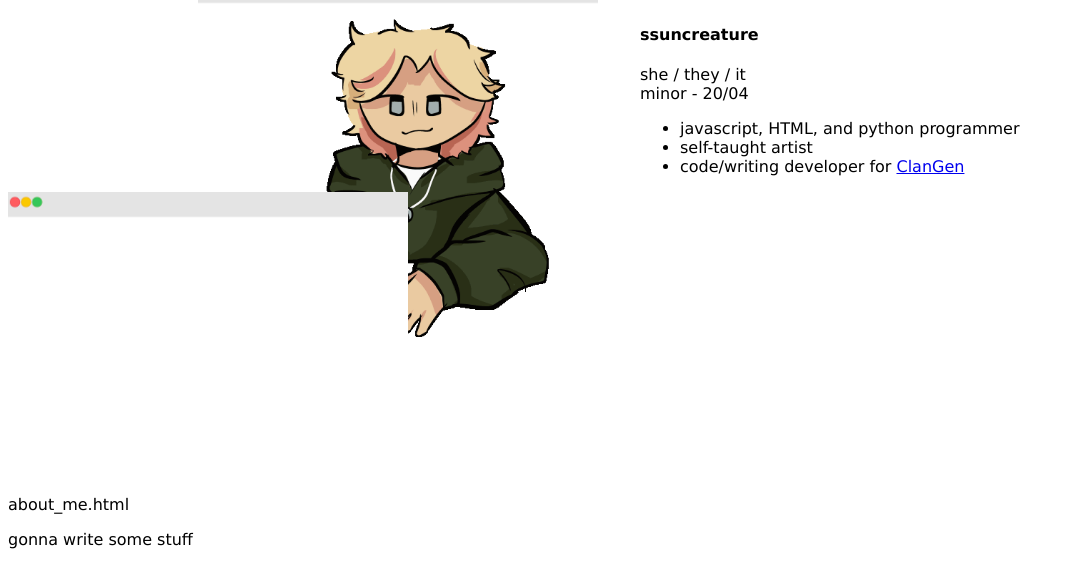
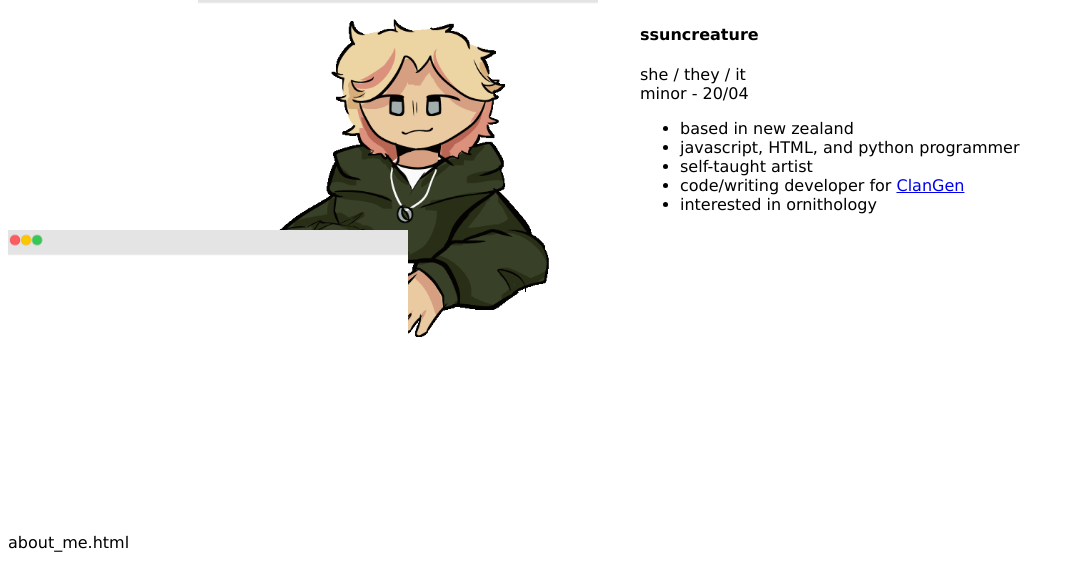
Before and after one commit to Ssuncreature/ssuncreature, a plain HTML site: page index.html in a window 1280 px wide. Shown: the part 30-592 px from the top of the page, without its empty margins (0-1075 px from the left). Drawn offline with Linux system fonts and the light colour scheme.

Commit message:
update basic info

```diff
--- a/index.html
+++ b/index.html
@@ -37,6 +37,9 @@
                 <br>
             <ul>
                 <li>
+                    based in new zealand
+                </li>
+                <li>
                     javascript, HTML, and python programmer
                 </li>
                 <li>
@@ -44,6 +47,9 @@
                 </li>
                 <li>
                     code/writing developer for <a href="https://clangen.io/"> ClanGen </a>
+                </li>
+                <li>
+                    interested in ornithology
                 </li>
             </ul>
             </p>
--- a/style.css
+++ b/style.css
@@ -71,3 +71,4 @@
     position: absolute;
     left: 18%;
 }
+/* about */
```
